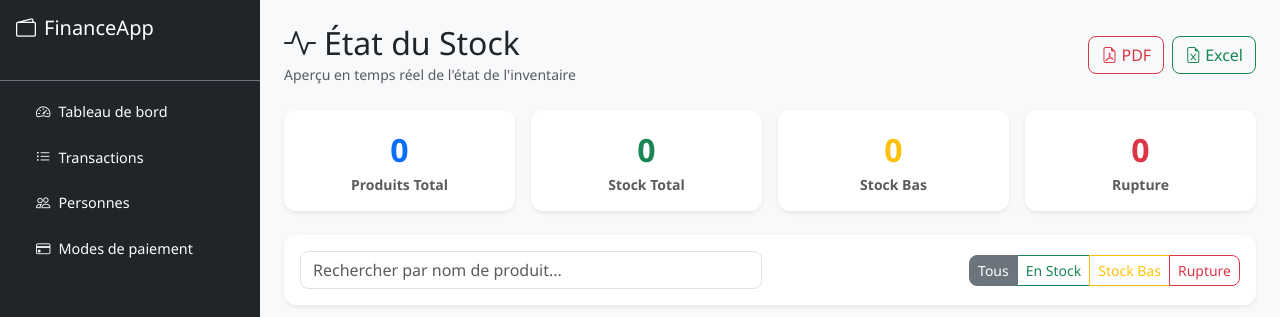
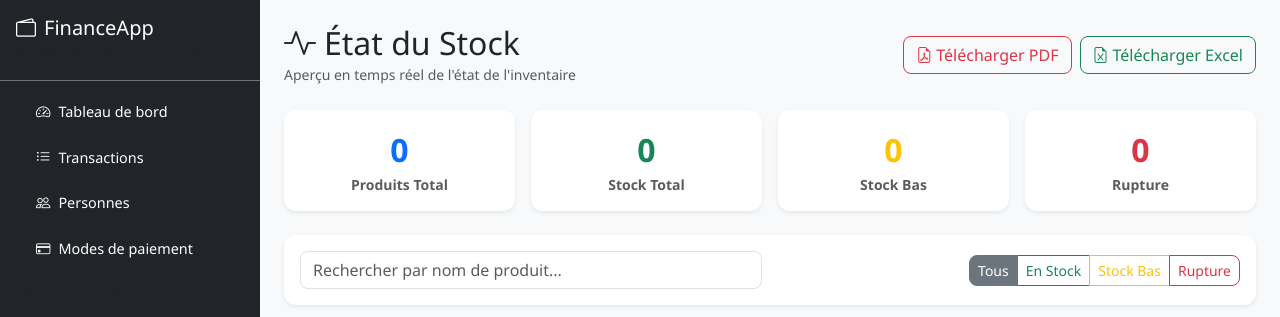
Before and after one commit to benlkadihamza/invoiceapp, a Flask app: page /stock/status in a window 1280 px wide. Shown: the top 317 px of the page. Run offline with Flask 3, Linux system fonts and the light colour scheme; a user stored in the database is signed in; some libraries are stand-ins or nearby versions.

Commit message:
Update stock_status.html

```diff
--- a/templates/stock_status.html
+++ b/templates/stock_status.html
@@ -9,10 +9,10 @@
     </div>
     <div class="d-flex gap-2">
         <button class="btn btn-outline-danger" onclick="exportPDF()">
-            <i class="bi bi-file-earmark-pdf me-1"></i>PDF
+            <i class="bi bi-file-earmark-pdf me-1"></i>Télécharger PDF
         </button>
         <button class="btn btn-outline-success" onclick="exportExcel()">
-            <i class="bi bi-file-earmark-excel me-1"></i>Excel
+            <i class="bi bi-file-earmark-excel me-1"></i>Télécharger Excel
         </button>
     </div>
 </div>
@@ -50,8 +50,8 @@
             <div class="col-md-6">
                 <input type="text" id="search-input" class="form-control" placeholder="Rechercher par nom de produit...">
             </div>
-            <div class="col-md-6 d-flex justify-content-start justify-content-md-end gap-2 overflow-auto">
-                <div class="btn-group btn-group-sm flex-wrap" role="group">
+            <div class="col-md-6 d-flex justify-content-md-end gap-2">
+                <div class="btn-group btn-group-sm" role="group">
                     <button type="button" class="btn btn-outline-secondary filter-btn active" data-filter="all" onclick="setFilter('all', this)">Tous</button>
                     <button type="button" class="btn btn-outline-success filter-btn" data-filter="in-stock" onclick="setFilter('in-stock', this)">En Stock</button>
                     <button type="button" class="btn btn-outline-warning filter-btn" data-filter="low-stock" onclick="setFilter('low-stock', this)">Stock Bas</button>
```
